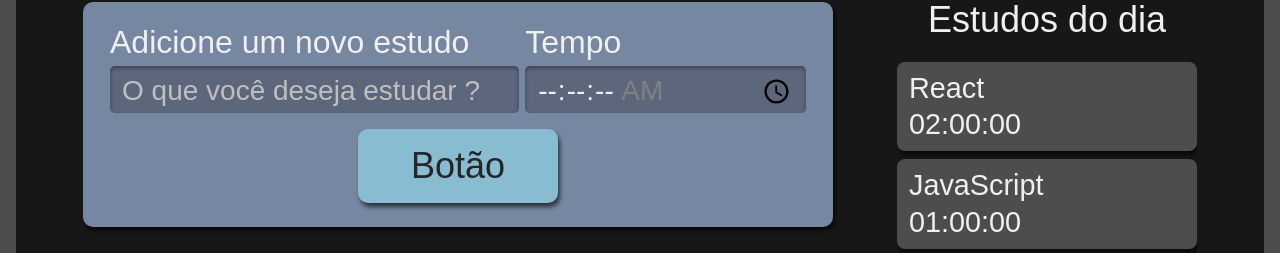
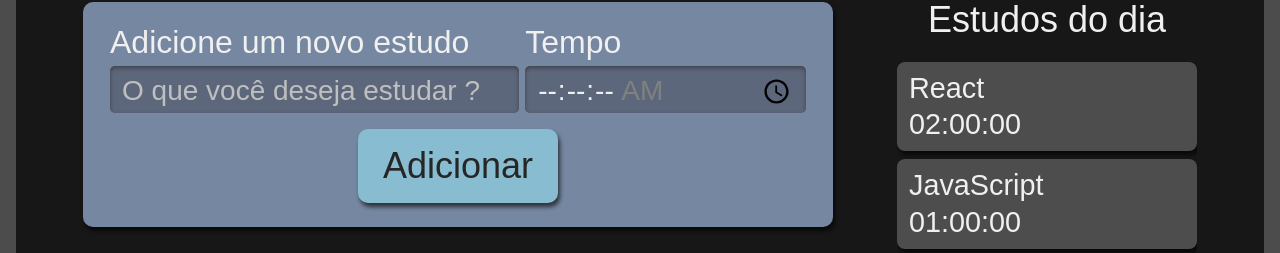
Before and after one commit to Riposati/React-TypeScript, a React (Create React App) app: page / in a window 1280 px wide. Shown: the part 222-475 px from the top of the page. Built offline with nearby package versions, Linux system fonts and the light colour scheme.

Commit message:
refatorando componente button

```diff
--- a/src/components/ButtonComponent/index.tsx
+++ b/src/components/ButtonComponent/index.tsx
@@ -1,10 +1,12 @@
 import React from 'react';
 import style from './Button.module.scss';
 
-class ButtonComponent extends React.Component{
+class ButtonComponent extends React.Component<{children : React.ReactNode}> {
     render(){
         return (
-            <button className={style.botao}>Botão</button>
+            <button className={style.botao}>
+                {this.props.children}
+            </button>
         )
     }
 }
--- a/src/components/FormComponent/index.tsx
+++ b/src/components/FormComponent/index.tsx
@@ -26,7 +26,9 @@ function FormComponent(){
                 required/>
             </div>
 
-            <ButtonComponent/>
+            <ButtonComponent>
+                Adicionar
+            </ButtonComponent>
 
         </form>
     )
```
